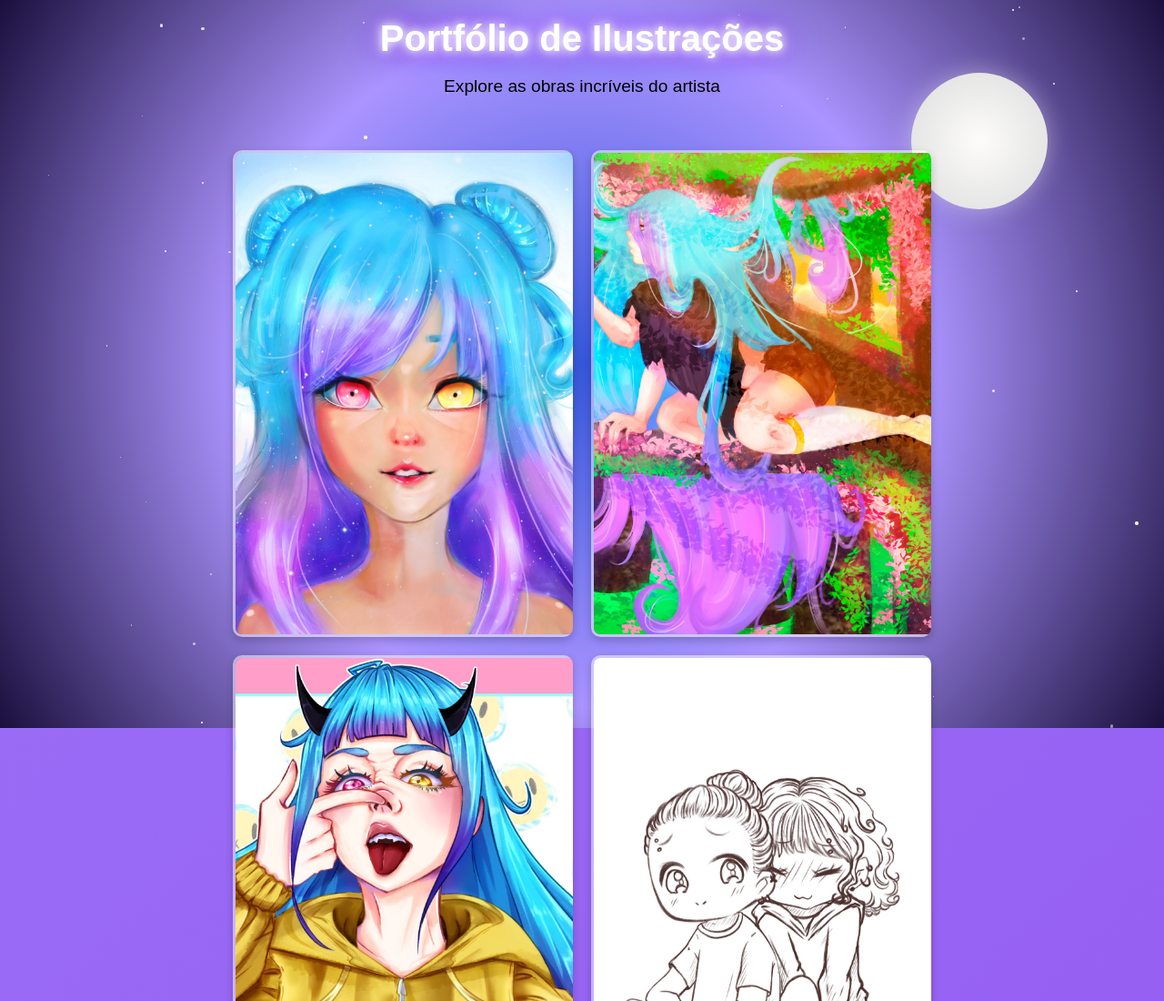
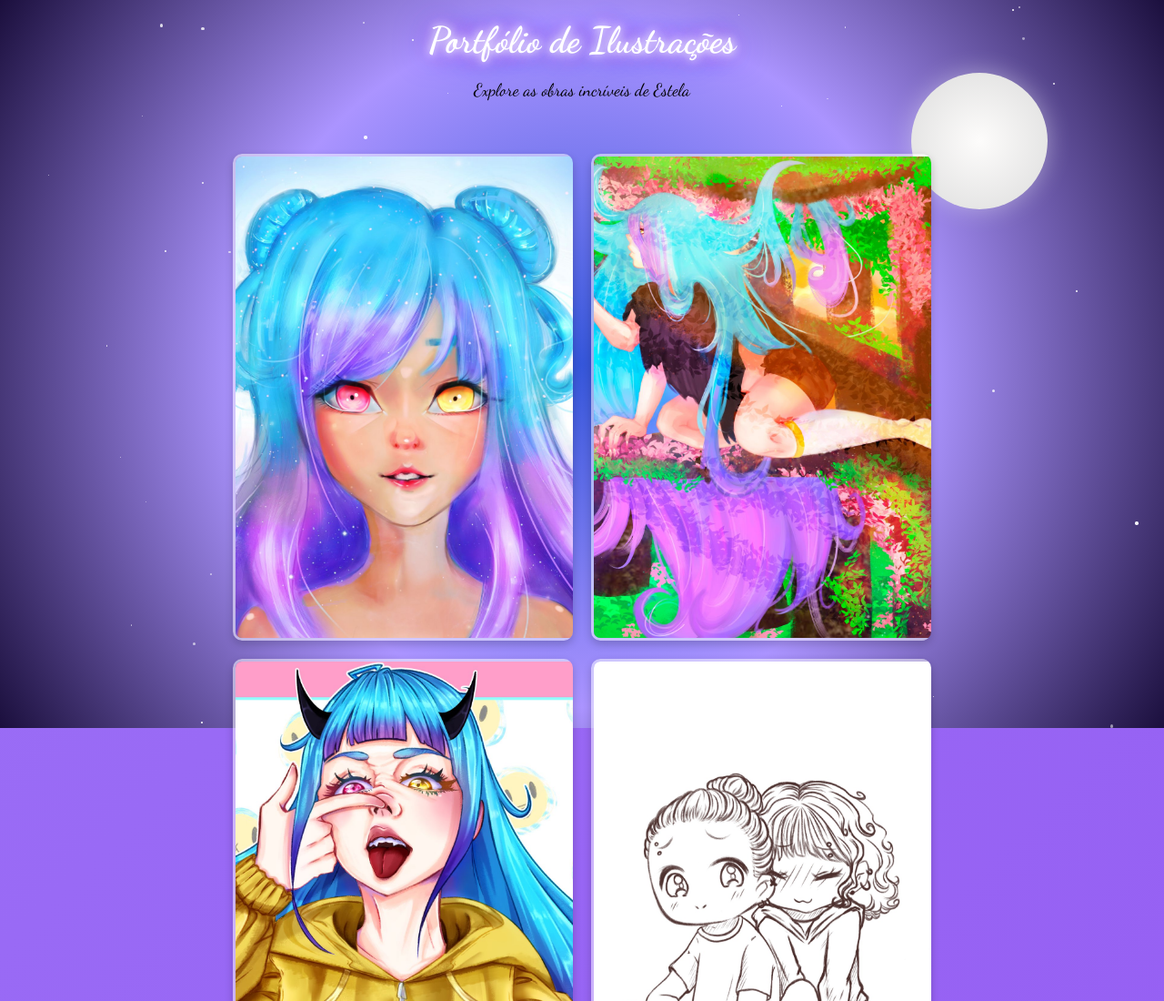
Before and after one commit to ItaloLuc/portfolio-estela.github.io, a plain HTML site: page index.html in a window 1280 px wide. Shown: the top 1100 px of the page at 91% size. Drawn offline with Linux system fonts and the light colour scheme.

Commit message:
Update styles and content for landing page: apply 'Dancing Script' font, enhance header text, and adjust body styles

```diff
--- a/css/landingStyles.css
+++ b/css/landingStyles.css
@@ -5,12 +5,12 @@ html {
 /* Estilo geral */
 body {
   margin: 0;
-  font-family: 'Arial', sans-serif;
+  font-family: 'Dancing Script', cursive;
+  font-size: 10rem;
   background: linear-gradient(135deg, #a9a0ff, #8934eb);
   background-size: 400% 400%;
   animation: gradientAnimation 10s ease infinite;
   color: #fff; /* Texto branco para contraste */
-  font-family: 'Arial', sans-serif;
   margin: 0;
   padding: 0;
   display: flex;
@@ -34,6 +34,7 @@ header {
 }
 
 header h1 {
+  font-family: 'Dancing Script', cursive;
   font-size: 2.5rem;
   margin: 0;
   color: #ffffff;
@@ -47,6 +48,10 @@ header h1 {
   50% {
       text-shadow: 0 0 20px #ffffff, 0 0 30px #742adb, 0 0 50px #742adb, 0 0 60px #742adb;
   }
+}
+
+h1, h2, h3 {
+  font-family: 'Pacifico', cursive;
 }
 
 header p {
--- a/index.html
+++ b/index.html
@@ -5,12 +5,14 @@
     <meta name="viewport" content="width=device-width, initial-scale=1.0">
     <title>Portfólio de Ilustrações</title>
     <link rel="stylesheet" href="../css/landingStyles.css">
+    <link href="https://fonts.googleapis.com/css2?family=Dancing+Script:wght@400;700&display=swap" rel="stylesheet">
+
 </head>
 <body>
     <!-- Cabeçalho -->
     <header>
         <h1>Portfólio de Ilustrações</h1>
-        <p>Explore as obras incríveis do artista</p>
+        <p>Explore as obras incríveis de Estela</p>
     </header>
 
     <!-- Galeria de Ilustrações -->
```
